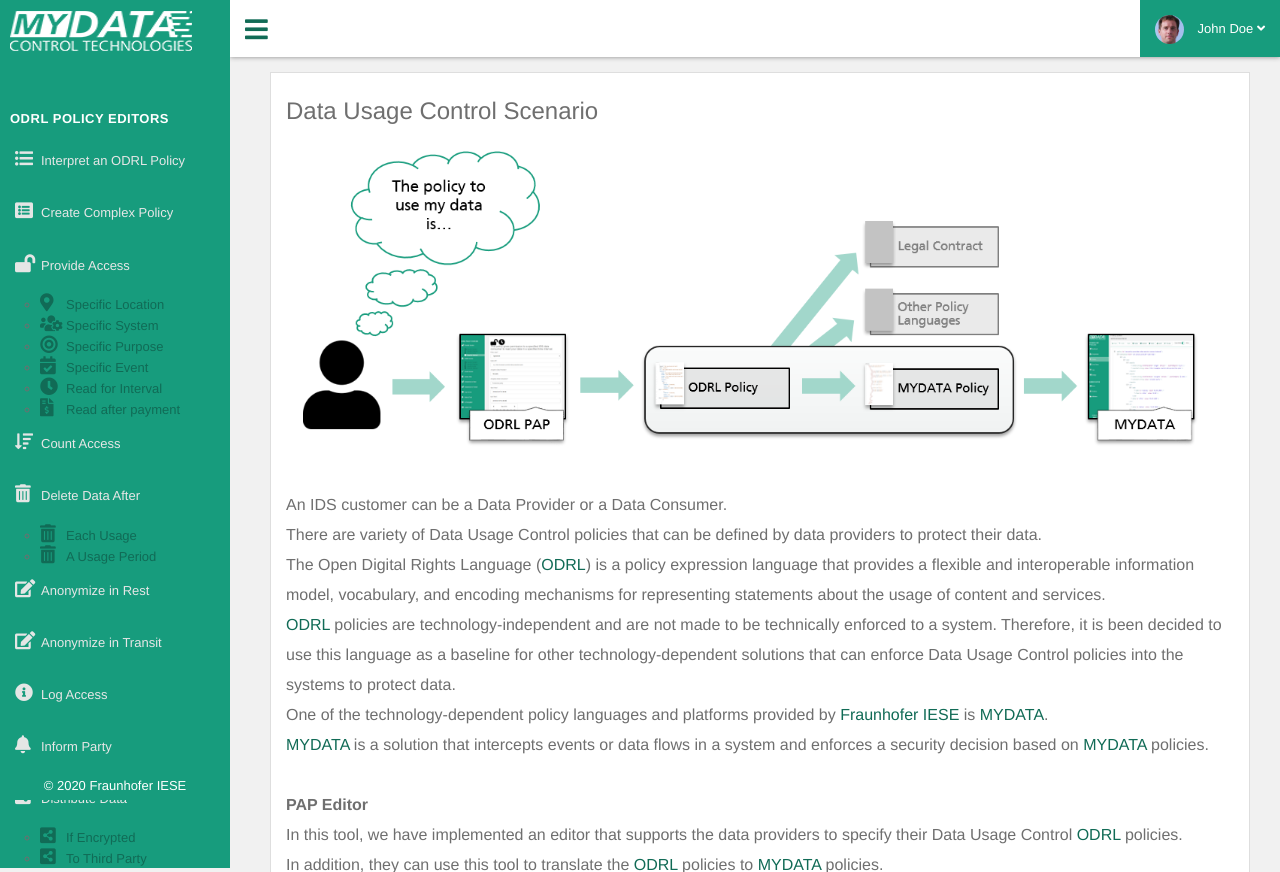
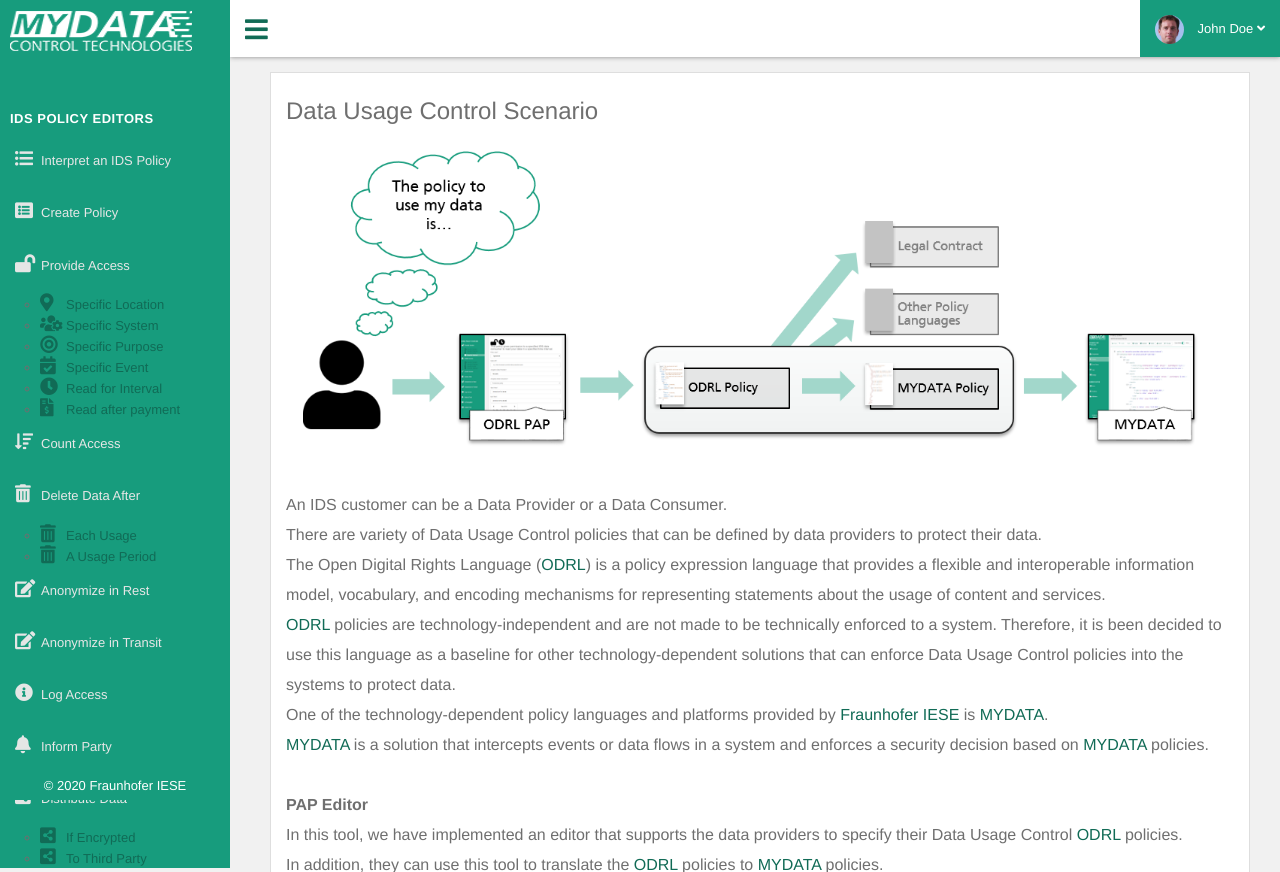
Before and after one commit to International-Data-Spaces-Association/IDS-PAP, a Spring Boot app: page / in a window 1280 px wide. Shown: the top 872 px of the page. Run offline with Spring Boot 4, Linux system fonts and the light colour scheme; some libraries are stand-ins or nearby versions.

Commit message:
It is IDS policy! (not ODRL)

```diff
--- a/src/main/resources/templates/fragments/OdrlPolicyForm.html
+++ b/src/main/resources/templates/fragments/OdrlPolicyForm.html
@@ -1,6 +1,6 @@
 <form  th:action="@{/policy/JsonOrdlPolicyMAYDATA}" th:object="${jsonOdrlPolicy}" method="post">
   <div class="row">
-    <div class="col-md-6"><span style="font-size: x-large;">ODRL</span> <textarea id="jsonString" style=" height: 80vh;" name="jsonString">[[${odrlPolicy}]]</textarea><p><button id="saveBtn" class="btn btn-primary" type="submit" value="transfer" name="action">Transfer</button></p><p><input type="text" id="ucAppUrl" name="ucAppUrl"/></p><p><button id="sendBtn" class="btn btn-primary" type="submit" value="send" name="action">Send</button></p></div> <!-- 50% -->
+    <div class="col-md-6"><span style="font-size: x-large;">IDS Policy Language</span> <textarea id="jsonString" style=" height: 80vh;" name="jsonString">[[${odrlPolicy}]]</textarea><p><button id="saveBtn" class="btn btn-primary" type="submit" value="transfer" name="action">Transfer</button></p><p><input type="text" id="ucAppUrl" name="ucAppUrl"/></p><p><button id="sendBtn" class="btn btn-primary" type="submit" value="send" name="action">Send</button></p></div> <!-- 50% -->
     <div class="col-md-6" th:if="${technologyDependentPolicyFragment}"><span style="font-size: x-large;">Technology Dependent Policy (e.g., MYDATA)</span> <textarea id="technologyDependentPolicy" style=" height: 80vh;">[[${technologyDependentPolicy}]]</textarea><p><button id="exportPolicyBtn" onclick="JavaScript:exportTechnologyDependentPolicy()" class="btn btn-primary" type="button">Export</button></p></div> <!-- 50% -->
   </div>
 </form>
--- a/src/main/resources/templates/sidemenu.html
+++ b/src/main/resources/templates/sidemenu.html
@@ -18,10 +18,10 @@
 		<div id="sidebar-menu" class="main_menu_side hidden-print main_menu"
 			style="padding-top: 20px">
 			<div id="sidebar" class="menu_section">
-				<h3>ODRL Policy Editors</h3>
+				<h3>IDS Policy Editors</h3>
 				<ul class="nav side-menu">
-					<li><a href="/policy/InterpretOdrlPolicy" id="interpret_policy"><i class="fas fa-list-ul fa-4x" ></i>Interpret an ODRL Policy</a></li>
-					<li><a href="/policy/ComplexPolicyForm" id="complex_policy"><i class="fas fa-list-alt fa-4x" ></i>Create Complex Policy</a></li>
+					<li><a href="/policy/InterpretOdrlPolicy" id="interpret_policy"><i class="fas fa-list-ul fa-4x" ></i>Interpret an IDS Policy</a></li>
+					<li><a href="/policy/ComplexPolicyForm" id="complex_policy"><i class="fas fa-list-alt fa-4x" ></i>Create Policy</a></li>
 					<li><a href="/policy/ProvideAccessPolicyForm" id="provide_access"><i class="fas fa-lock-open fa-4x" ></i>Provide Access</a>
 						<ul>
 							<li><a href="/policy/SpecificLocationPolicyForm" id="provide_specific_location"><i class="fas fa-map-marker-alt fa-4x" ></i>Specific Location</a></li>
```
